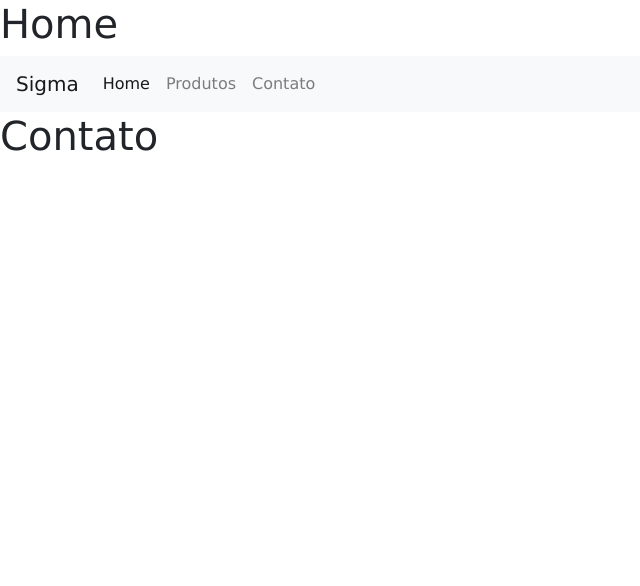
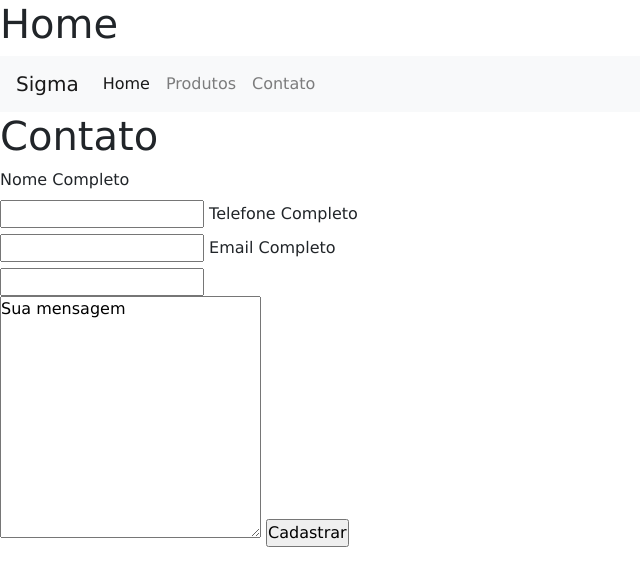
Before and after one commit to petrinks/Site-Sigma, a PHP site: page /contato.php in a window 1280 px wide. Shown: the top 586 px of the page, without its empty margins (0-640 px from the left). Run offline with PHP 8.4, Linux system fonts and the light colour scheme.

Commit message:
update 3

```diff
--- a/contato.php
+++ b/contato.php
@@ -3,11 +3,83 @@
 include_once './includes/_dados.php';
 include_once './includes/_head.php';
 include_once './includes/_header.php';
+
+$validado = FALSE;
+
+if (isset($_POST['txtNome'])) {
+    $nome = strtolower( $_POST['txtNome']);
+    $validado = TRUE;
+
+}
+
+if (isset($_POST['telefone'])) {
+    $telefone = strtolower( $_POST['telefone']);
+    $validado = TRUE;
+
+}
+
+if (isset($_POST['email'])) {
+    $email = strtolower( $_POST['email']);
+    $validado = TRUE;
+
+}
+
+if (isset($_POST['msg'])) {
+    $msg = strtolower( $_POST['msg']);
+    $validado = TRUE;
+
+}
+
+
+
+
+// $nome = $_REQUEST['txtNome']; faz a funcao do POST e do GET
+
+#echo $nome;       um dado
+
+//uma array
+/**
+ *
+ * echo '<pre>';
+ * print_r($array);
+ * echo '</pre>';
+ *
+ */
+
 ?>
 
+
+
 <h1>Contato</h1>
+<form action="./Contato.php" method="post">
+    <label for="txtNome">Nome Completo</label>
+    <br>
+    <input type="text" name="txtNome" id="txtNome">
+    <label for="telefone">Telefone Completo</label>
+    <br>
+    <input type="text" name="telefone" id="telefone">
+    <label for="email">Email Completo</label>
+    <br>
+    <input type="text" name="msg" id="msg">
+    <br>
+    <textarea name="msg" id="msg" cols="30" rows="10">Sua mensagem</textarea>
+    <input type="submit" value="Cadastrar">
+    <br>
+
+</form>
 
 <?php
+if( $validado === TRUE){
+?>
+<ul>
+        <li><?php echo $nome; ?></li>
+        <li><?php echo $telefone; ?></li>
+        <li><?php echo $email; ?></li>
+        <li><?php echo $msg; ?></li>
+
+</ul>
+<?php
+}
 // include do footer
 include_once './includes/_footer.php';
 ?>
```
